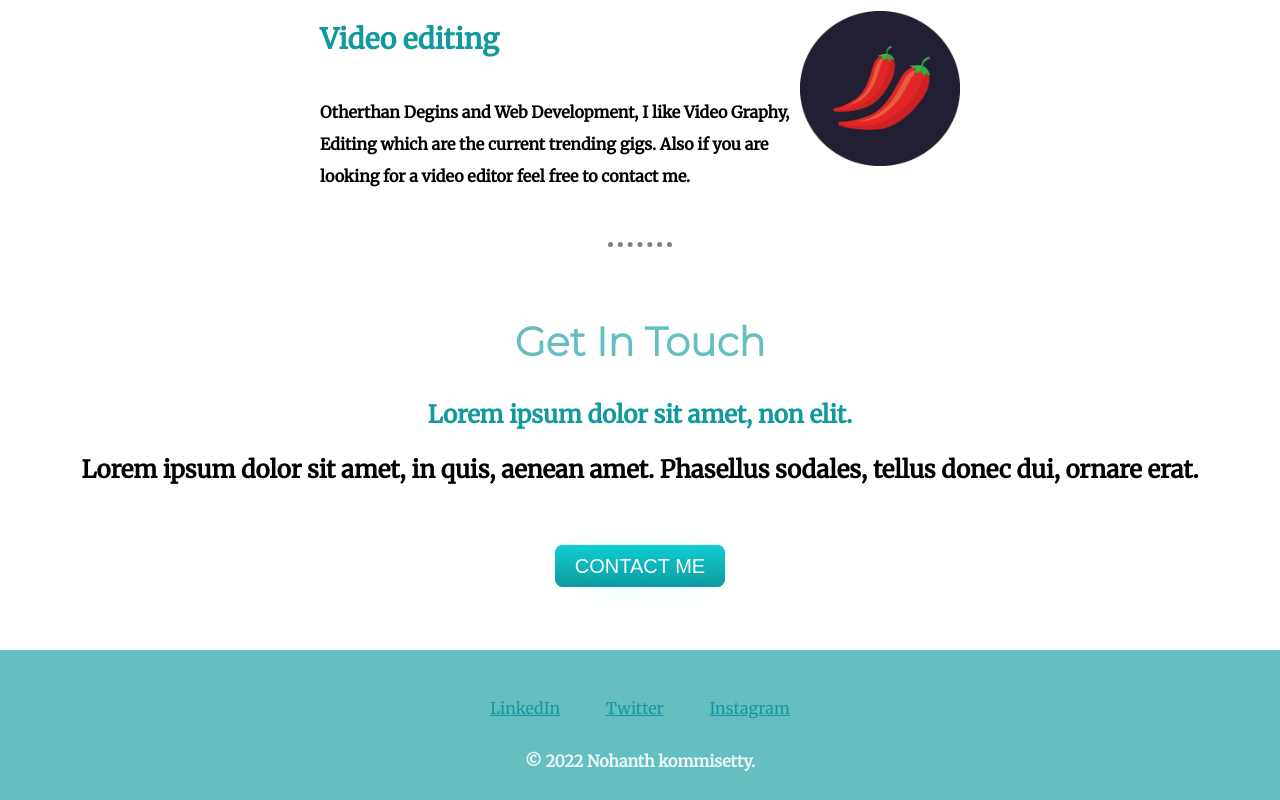
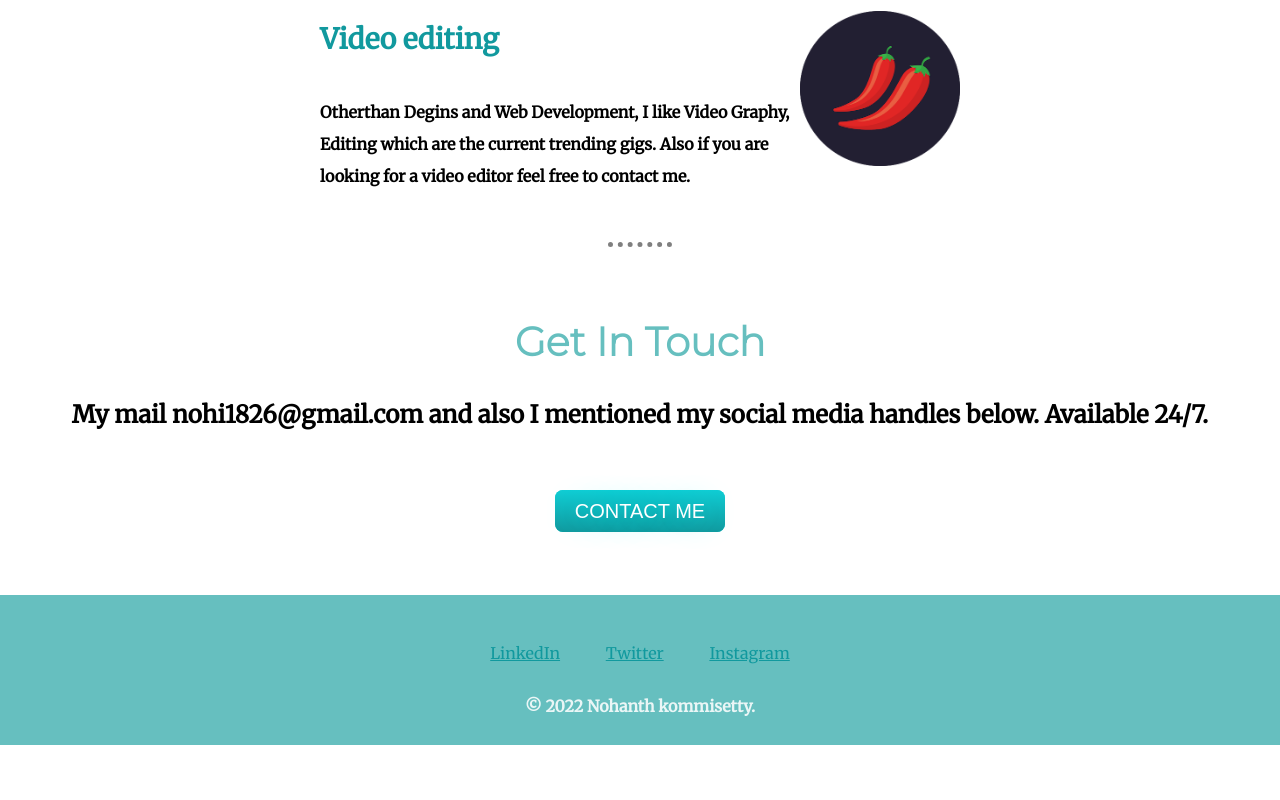
Before and after one commit to Nohi1826/Nohi, a plain HTML site: page index.html in a window 1280 px wide. Shown: the part 1290-2090 px from the top of the page. After the commit the page ends 2035 px from the top, so only its background shows below. Drawn offline with Linux system fonts and the light colour scheme.

Commit message:
Update index.html

```diff
--- a/index.html
+++ b/index.html
@@ -44,8 +44,7 @@
   <hr>
   <div class="contact-me">
     <h2 class="touch">Get In Touch</h2>
-    <h3 class="endhead">Lorem ipsum dolor sit amet, non elit.</h3>
-    <p class="new">Lorem ipsum dolor sit amet, in quis, aenean amet. Phasellus sodales, tellus donec dui, ornare erat.</p>
+    <p class="new">My mail nohi1826@gmail.com and also I mentioned my social media handles below. Available 24/7.</p>
     <a class="btn" href="mailto:name@email.com">CONTACT ME</a>
   </div>
   </div>
```
